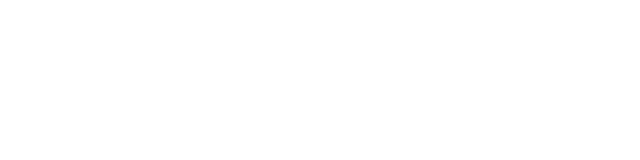
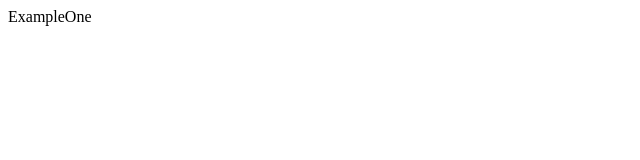
Before and after one commit to NavpreetST/react-monster, a React (Vite) app: page / in a window 1280 px wide. Shown: the top 160 px of the page, without its empty margins (0-640 px from the left). Built offline with nearby package versions, Linux system fonts and the light colour scheme.

Commit message:
First commit to this branch

```diff
--- a/src/App.jsx
+++ b/src/App.jsx
@@ -1,3 +1,4 @@
+import ExampleOne from "./components/ExampleOne"
 
 function App() {
 
@@ -7,7 +8,7 @@
 
 
     <div>
-
+      <ExampleOne/>
     </div>
 
   )
--- /dev/null
+++ b/src/components/ExampleOne.jsx
@@ -0,0 +1,9 @@
+import React from 'react'
+
+const ExampleOne = () => {
+  return (
+    <div>ExampleOne</div>
+  )
+}
+
+export default ExampleOne
```
